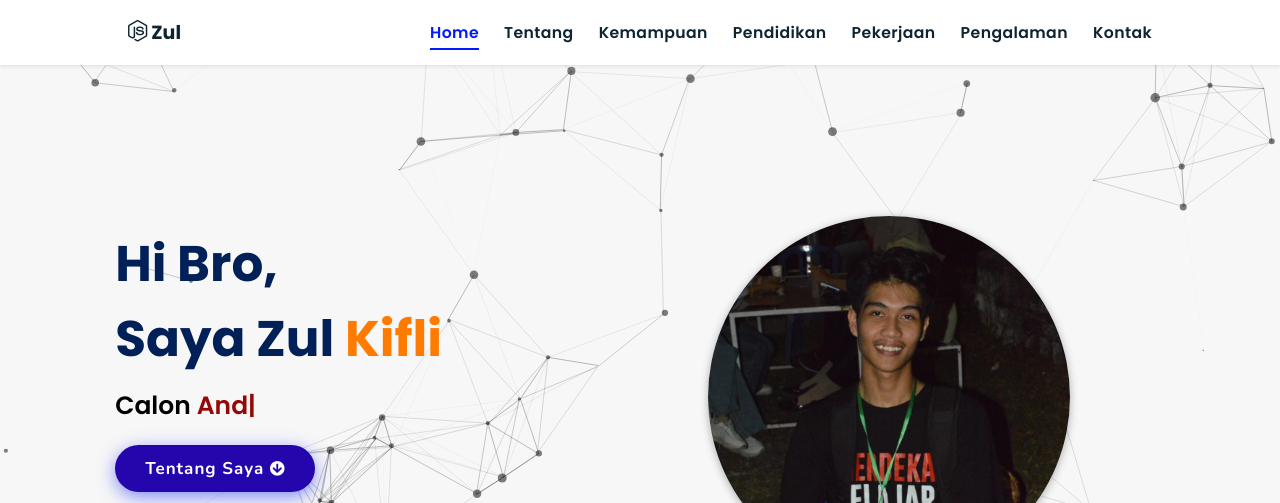
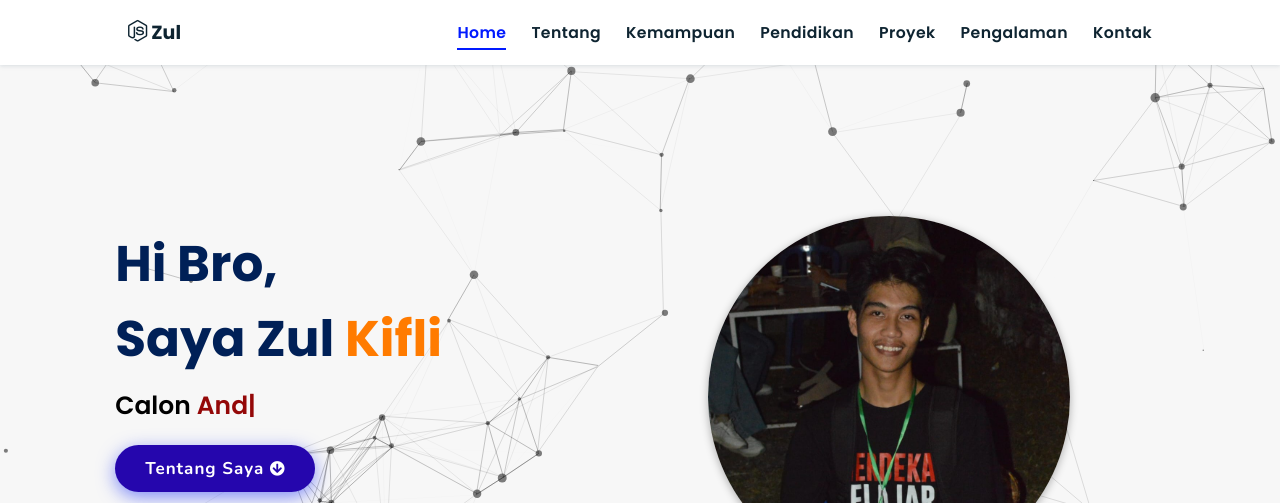
Before and after one commit to zulkifli09791/Portofolio-Zulkifli, a plain HTML site: page index.html in a window 1280 px wide. Shown: the top 503 px of the page. Drawn offline with nearby package versions, Linux system fonts and the light colour scheme.

Commit message:
add to do

```diff
--- a/index.html
+++ b/index.html
@@ -32,7 +32,7 @@
             <li><a href="#about">Tentang</a></li>
             <li><a href="#skills">Kemampuan</a></li>
             <li><a href="#education">Pendidikan</a></li>
-            <li><a href="#work">Pekerjaan</a></li>
+            <li><a href="#work">Proyek</a></li>
             <li><a href="#experience">Pengalaman</a></li>
             <li><a href="#contact">Kontak</a></li>
             </ul>
@@ -270,7 +270,7 @@
           <a href="#about"><i class="fas fa-chevron-circle-right"></i> tentang</a>
           <a href="#skills"><i class="fas fa-chevron-circle-right"></i> kemampuan</a>
           <a href="#education"><i class="fas fa-chevron-circle-right"></i> pendidikan</a>
-          <a href="#work"><i class="fas fa-chevron-circle-right"></i> pekerjaan</a>
+          <a href="#work"><i class="fas fa-chevron-circle-right"></i> Proyek</a>
           <a href="#experience"><i class="fas fa-chevron-circle-right"></i> pengalaman</a>
       </div>
 
```
